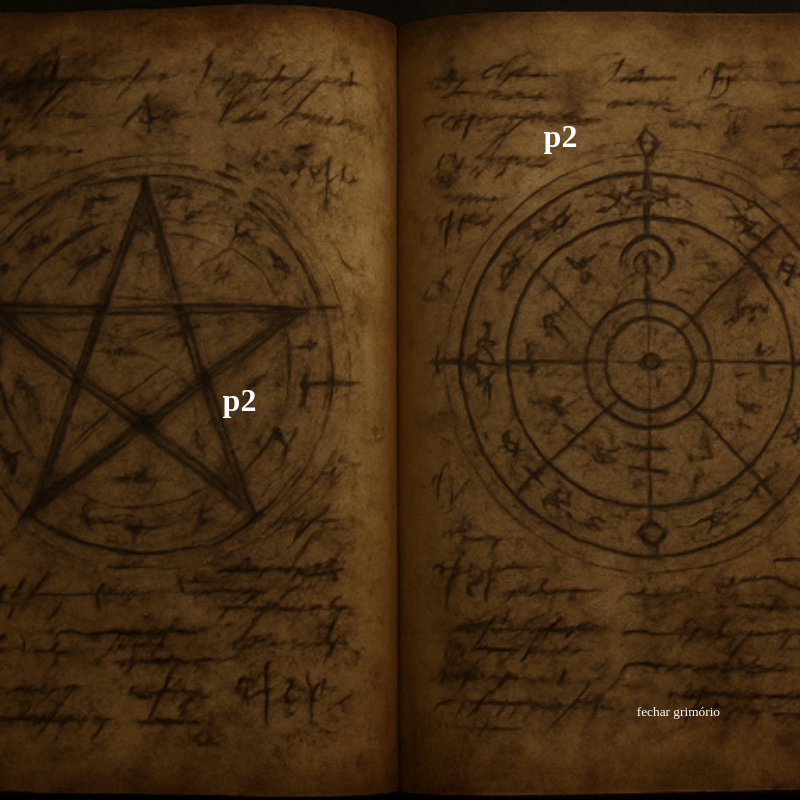
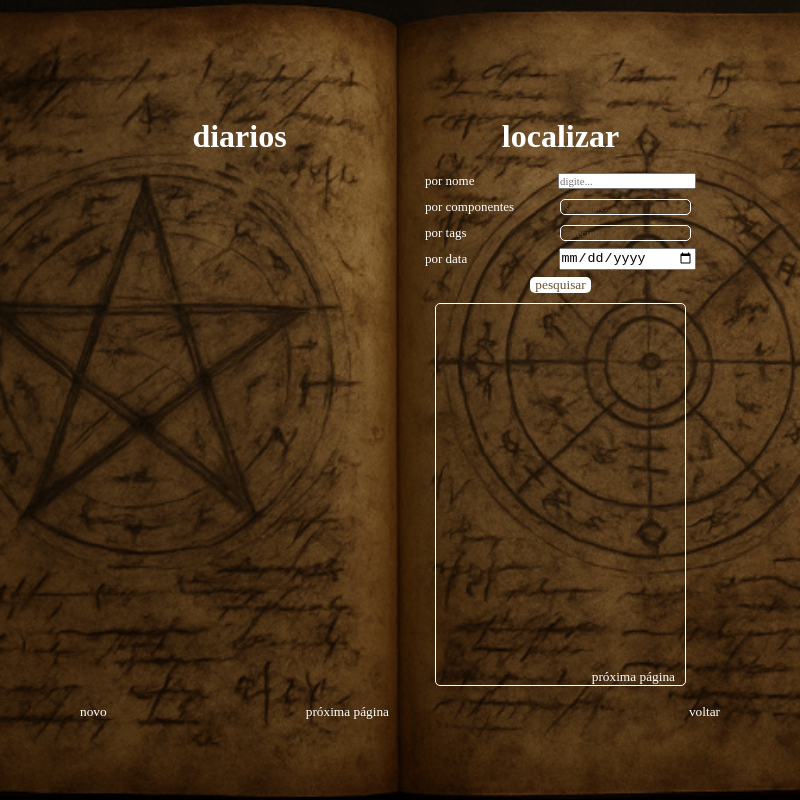
Before and after one commit to lfjade/codex-arcana, an Electron app: page diarios.html in a window 800 px wide. Drawn offline with Linux system fonts and the light colour scheme; no server answers; a web font is replaced by a local one.

Commit message:
layout diarios ok

```diff
--- a/diarios.html
+++ b/diarios.html
@@ -6,20 +6,52 @@
     <title>As within, so without.</title>
     <link rel = "stylesheet" href =styleHome.css>
     <link href="https://fonts.googleapis.com/css2?family=Inknut+Antiqua:wght@400;700&display=swap" rel="stylesheet">
-
 </head>
 <body>
-
-<div id="hero-grimorio">
-  <div class="pagina" id="um">
-    <h1>p2</h1>
-  </div>
-  <div class="pagina">
-    <h1>p2</h1>
-
-    <button id = "fechar">fechar grimório</button>
-  </div>
-</div>
+    <div id="hero-grimorio">
+        <div class = "pagina">
+            <h1>diarios</h1>
+             <ul id = "lista-de-diarios"></ul>
+             <button id = "novo-diario">novo</button>
+             <button id = "proxima-pagina">próxima página</button>
+        </div>
+        <div class = "pagina">
+            <h1>localizar</h1>
+            <form id = "localizar-feiticos">
+                <div id="form-linha">
+                    <label for="nome">por nome</label>
+                    <input type="text" id ="nome" placeholder = "digite...">
+                </div>
+                <div id = "form-linha">
+                    <label for="componentes">por componentes</label>
+                    <select id = "componentes">
+                        <option value = "" disabled selected>selecione...</option>
+                        <option value = "1">opção 1</option>
+                        <option value = "2">opção 2</option>
+                        <option value = "3">opção 3</option>
+                    </select>
+                </div>
+                <div id = "form-linha">
+                    <label for="tags">por tags</label>
+                    <select id = "tags">
+                        <option value = "" disabled selected>selecione...</option>
+                        <option value = "1">opção 1</option>
+                        <option value = "2">opção 2</option>
+                        <option value = "3">opção 3</option>
+                    </select>
+                </div>
+                <div id = "form-linha">
+                    <label for = "por-data">por data</label>
+                    <input type = "date">
+                </div>
+                <button class = "botao-form">pesquisar</button>
+            </form>
+            <div class= "resultado-pesquisa">
+                <button id = "proxima-pagina">próxima página</button>
+            </div>
+            <button id = "voltar">voltar</button>
+        </div>
+    </div>
     <script src = "renderer.js"></script>
 </body>
 </html>
--- a/renderer.js
+++ b/renderer.js
@@ -35,6 +35,13 @@ window.addEventListener('DOMContentLoaded', async () =>{
         linkFeiticos.addEventListener('click', () =>{
         window.api.irParaPagina('feiticos.html')
         })
+    }
+
+    const linkDiarios = document.getElementById('link-diarios')
+    if (linkDiarios){
+        linkDiarios.addEventListener('click', () => {
+            window.api.irParaPagina('diarios.html')
+        } )
     }
 
     const btnNovoFeitico = document.getElementById('novo-feitico')
--- a/styleHome.css
+++ b/styleHome.css
@@ -81,7 +81,7 @@ button {
   right:0;
 }
 
-#registrar, #novo-feitico{
+#registrar, #novo-feitico, #novo-diario{
   bottom:0;
   left:0;
 }
```
Also changed, not shown: diarios/dia1.txt (added), diarios/dia2.txt (added), diarios/dia3.txt (added), diarios/dia4.txt (added).
